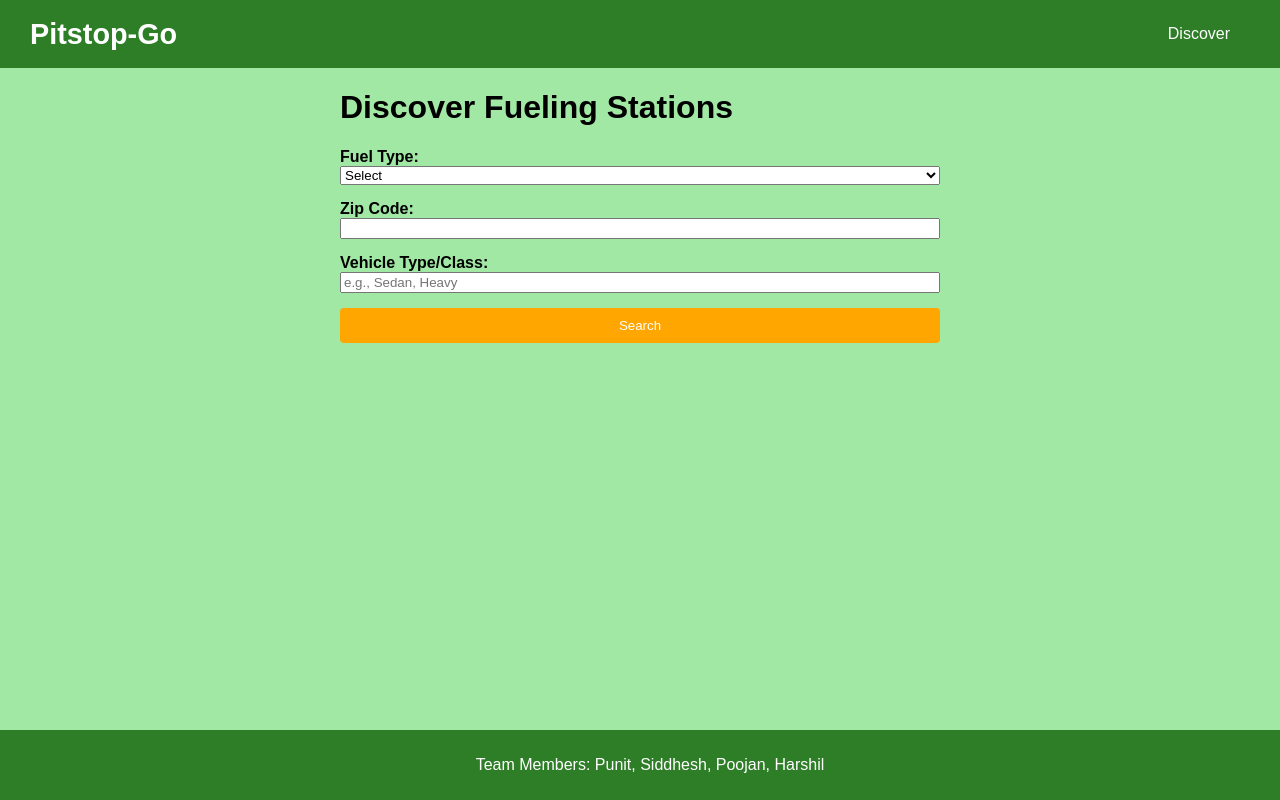
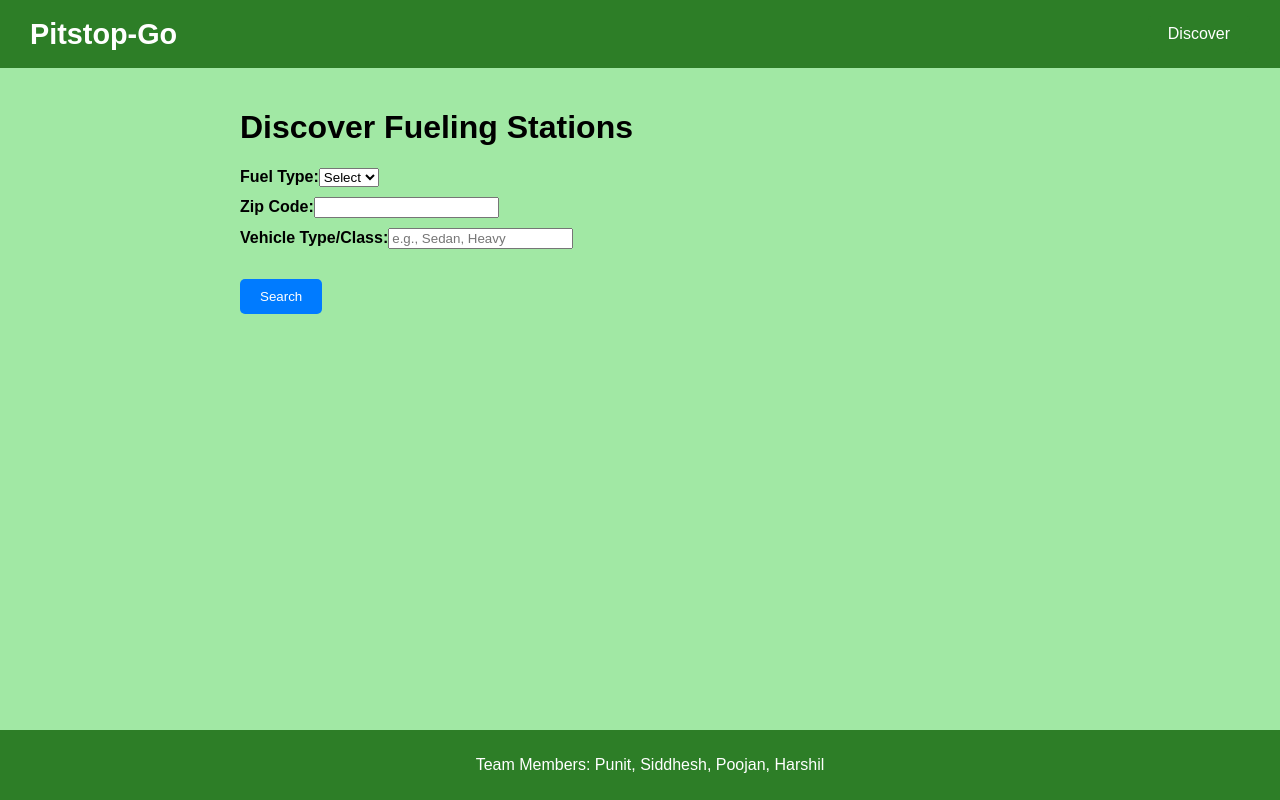
Before and after one commit to shukalpunit/ATV-EV-Fuel, a React (Create React App) app: page /discover in a window 1280 px wide. Built offline with nearby package versions, Linux system fonts and the light colour scheme.

Commit message:
discover corrections to integrate React with Flask

```diff
--- a/src/pages/Discover.css
+++ b/src/pages/Discover.css
@@ -1,29 +1,52 @@
 .discover {
-    max-width: 600px;
+  padding: 20px;
+  max-width: 800px;
   margin: 0 auto;
 }
 
 form {
-    display: flex;
-    flex-direction: column;
-    gap: 15px;
+  margin-bottom: 30px;
 }
 
 label {
-    display: flex;
-    flex-direction: column;
+  display: block;
+  margin-bottom: 10px;
   font-weight: bold;
 }
 
 button {
-    background-color: #ffa600;
+  margin-top: 20px;
+  padding: 10px 20px;
+  background-color: #007bff;
+  color: white;
   border: none;
-    color: #fff;
-    padding: 10px 15px;
+  border-radius: 5px;
   cursor: pointer;
-    border-radius: 4px;
 }
 
 button:hover {
-    background-color: #ff7f00;
+  background-color: #0056b3;
 }
+
+.results {
+  margin-top: 20px;
+}
+
+.results ul {
+  list-style-type: none;
+  padding: 0;
+}
+
+.results li {
+  margin-bottom: 10px;
+  font-size: 1rem;
+}
+
+.results li strong {
+  font-weight: bold;
+}
+
+.error {
+  color: red;
+  font-weight: bold;
+}
--- a/src/pages/Discover.jsx
+++ b/src/pages/Discover.jsx
@@ -1,4 +1,4 @@
-import React, { useState } from "react";
+import React, { useState, useEffect } from "react";
 import "./Discover.css";
 
 const Discover = () => {
@@ -8,6 +8,9 @@ const Discover = () => {
     vehicleType: "",
   });
 
+  const [stations, setStations] = useState([]);
+  const [error, setError] = useState("");
+
   const handleChange = (e) => {
     const { name, value } = e.target;
     setFormData({ ...formData, [name]: value });
@@ -16,7 +19,23 @@ const Discover = () => {
   const handleSubmit = (e) => {
     e.preventDefault();
     console.log("Submitted Form Data:", formData);
-    // Process form submission logic here
+
+    // Fetch from the Flask API (adjust the endpoint URL as needed)
+    fetch("http://127.0.0.1:5000/stations")
+      .then((response) => {
+        if (!response.ok) {
+          throw new Error("Failed to fetch stations");
+        }
+        return response.json();
+      })
+      .then((data) => {
+        setStations(data);
+        setError("");
+      })
+      .catch((error) => {
+        console.error("Error fetching stations:", error);
+        setError("Could not fetch stations. Try again later.");
+      });
   };
 
   return (
@@ -54,6 +73,23 @@ const Discover = () => {
         </label>
         <button type="submit">Search</button>
       </form>
+
+      <div className="results">
+        {error && <p className="error">{error}</p>}
+        {stations.length > 0 && (
+          <ul>
+            {stations.map((station, index) => (
+              <li key={index}>
+                <strong>{station.label}</strong>
+                <br />
+                <a href={station.uri} target="_blank" rel="noopener noreferrer">
+                  {station.uri}
+                </a>
+              </li>
+            ))}
+          </ul>
+        )}
+      </div>
     </div>
   );
 };
```
Also changed, not shown: 1 other file (tests, documents, lock files or other folders). Lines whose indentation alone changed are shown as unchanged.
